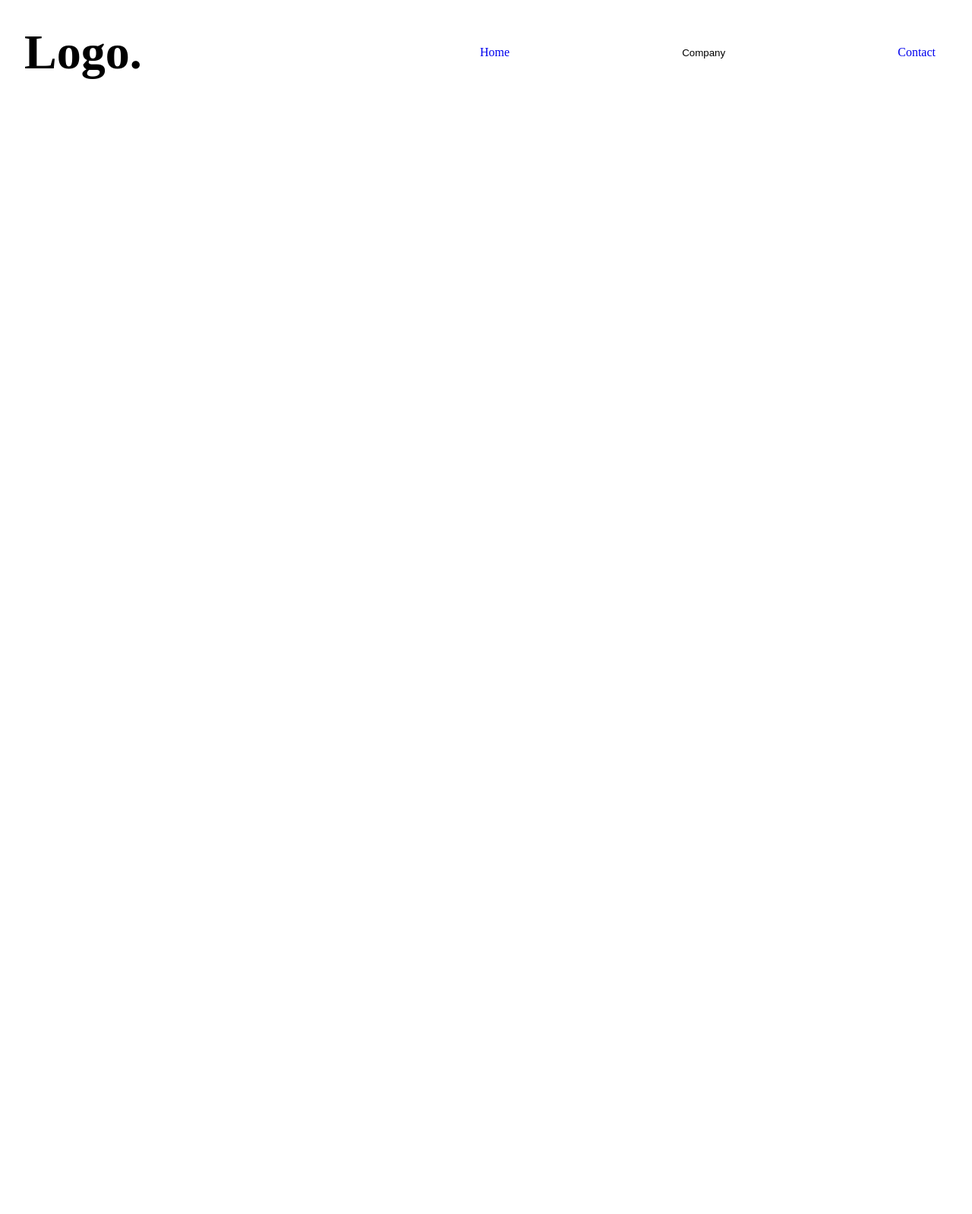
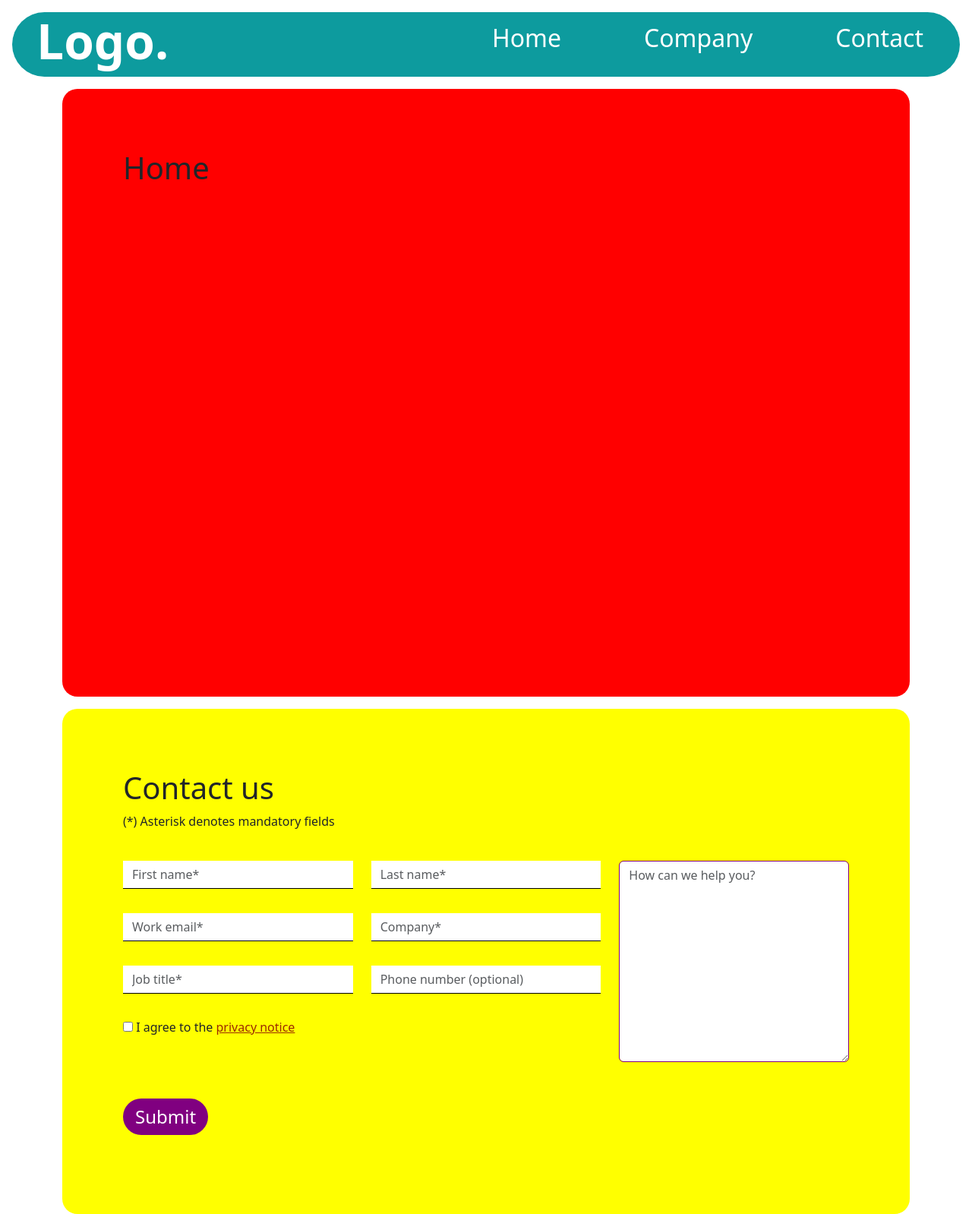
Before and after one commit to Sharad-Shakya-Outside/Web-accessibliity-assignment, a plain HTML site: page index.html in a window 1280 px wide. Shown: the whole page at 76% size. Before the commit the page ends 800 px from the top, so only its background shows below. Drawn offline with nearby package versions, Linux system fonts and the light colour scheme.

Commit message:
WDT24-138 : Contact form created

```diff
--- a/_variables.scss
+++ b/_variables.scss
@@ -0,0 +1,9 @@
+$text-primary: white;
+$text-secondary: black;
+$text-form-link: #9c2a00;
+
+$bg-orangered: #0D9B9E;
+$bg-red: red;
+$bg-yellow: yellow;
+
+$border-purple: purple;
--- a/index.html
+++ b/index.html
@@ -6,21 +6,23 @@
 	<meta name="viewport" content="width=device-width, initial-scale=1.0">
 	<title>Web Accessiblity Assignment</title>
 	<link rel="stylesheet" href="style.css">
+	<link rel="stylesheet" href="https://cdn.jsdelivr.net/npm/bootstrap@5.3.3/dist/css/bootstrap.min.css">
 </head>
 
 <body>
-	<header class="header">
+	<header class="header rounded-pill">
 		<div class="logo">
-			<p>Logo.</p>
+			<h1>Logo.</h1>
 		</div>
 
 		<nav aria-label="Main navigation" class="mega-menu">
-			<ul role="menubar" class="mega-menu__list">
+			<ul role="menu" class="mega-menu__list">
 				<li role="presentation" class="mega-menu__link">
-					<a role="menuitem" href="#">Home</a>
+					<a role="menuitem" href="#home" title="Navigate to home section">Home</a>
 				</li>
 				<li role="presentation" class="mega-menu__link mega-menu__link--dropdown">
-					<button role="menuitem" aria-haspopup="true" aria-expanded="false" aria-controls="primary-dropdown" class="menu-button">Company</button>
+					<button role="menuitem" aria-haspopup="true" aria-expanded="false" aria-controls="primary-dropdown"
+						class="menu-button">Company</button>
 					<ul id="primary-dropdown" role="menu" class="mega-menu__dropdown submenu" hidden>
 						<li role="presentation" class="mega-menu__link">
 							<a role="menuitem" href="#" title="Read about us">About Us</a>
@@ -35,11 +37,57 @@
 							<a role="menuitem" href="#" title="Read our news and articles">Newsletter</a>
 						</li>
 					</ul>
-				<li class="mega-menu__link"><a href="contact.html" target="_blank">Contact</a></li>
+				<li class="mega-menu__link"><a role="menuitem" href="#contact" title="Navigate to contact section">Contact</a></li>
 			</ul>
 		</nav>
 	</header>
 
+	<main class="container">
+		<section id="home" class="home">
+			<header class="home__header">
+				<h1>Home</h1>
+			</header>
+		</section>
+
+		<section id="contact" class="contact">
+			<header class="contact__header">
+				<h1 class="contact__heading">
+					Contact us
+				</h1>
+				<p>(*) Asterisk denotes mandatory fields</p>
+			</header>
+
+			<form action="" class="py-4 contact__form">
+				<div class="row">
+					<div class="col-4">
+						<input type="text" id="first-name" placeholder="First name*" class="form-control" required>
+
+						<input type="email" id="email" placeholder="Work email*" class="form-control" required>
+
+						<input type="text" id="job-title" placeholder="Job title*" class="form-control" required>
+
+						<label for="privacy" class="form-label"><input type="checkbox" id="privacy" name="privacy" required> I agree to the <a href="#">privacy notice</a></label>
+					</div>
+
+					<div class="col-4">
+						<input type="text" id="last-name" placeholder="Last name*" class="form-control" required>
+
+						<input type="text" id="company" placeholder="Company*" class="form-control" required>
+
+						<input type="tel" id="phone" placeholder="Phone number (optional)" class="form-control" required>
+					</div>
+
+					<div class="col-4">
+						<textarea class="form-control h-100" name="help" id="help" placeholder="How can we help you?" required></textarea>
+					</div>
+				</div>
+
+				<button id="submit" type="submit" class="mt-5 contact__submit rounded-pill">Submit</button>
+			</form>
+		</section>
+	</main>
+
+	<script src="https://cdn.jsdelivr.net/npm/bootstrap@5.3.3/dist/js/bootstrap.bundle.min.js" defer></script>
 	<script src="script.js"></script>
 </body>
 
--- a/style.scss
+++ b/style.scss
@@ -1,16 +1,25 @@
 @import './resets';
 @import './variables';
 
+html {
+    scroll-behavior: smooth;
+}
+
 .header {
+    background-color: $bg-orangered;
     display: flex;
     justify-content: space-between;
-    max-width: 100vw;
-    padding: 2rem;
+    max-width: 100%;
+    padding-inline: 2rem;
+    margin: 1rem;
+    position: sticky;
+    top: 0;
 
     .logo {
-        p {
+        h1 {
             font-size: 4rem;
             font-weight: 700;
+            color: $text-primary;
         }
     }
 
@@ -34,8 +43,14 @@
 
             a, button {
                 text-decoration: none;
-                background-color: white;
+                font-size: 2rem;
                 border: none;
+                color: $text-primary;
+                background-color: transparent;
+            }
+
+            [role="menuitem"]:focus {
+                outline: 2px solid $text-primary;
             }
 
             &--dropdown {
@@ -47,7 +62,7 @@
 
                 .menu-button:focus,
                 [role="menuitem"]:focus {
-                    outline: 2px solid blue;
+                    outline: 2px solid $text-primary;
                 }
             }
         }
@@ -56,25 +71,73 @@
             list-style: none;
             display: none;
             position: absolute;
-            top: 2rem;
+            top: 4rem;
             padding: 1rem;
-            border: 1px solid black;
+            border-radius: 1rem;
+            background-color: $text-primary;
 
             &__hidden {
                 display: none;
+            }
+
+            #{$self}__link {
+                a {
+                    color: $text-secondary;
+                }
             }
         }
     }
 }
 
-.form-container {
-    max-width: 1000px;
-    margin-inline: auto;
-    padding: 1rem;
+.container {
+    .home {
+        height: 100vh;
+        background-color: $bg-red;
+        border-radius: 20px;
+        padding: 5rem;
+        margin-bottom: 1rem;
+    }
 
-    .form-header {
-        .heading {
-            margin-bottom: 1rem;
+    .contact {
+        $self: ".contact";
+
+        background-color: $bg-yellow;
+        border-radius: 20px;
+        padding: 5rem;
+
+        &__form {
+
+            input {
+                margin-bottom: 2rem;
+                border: none;
+                border-radius: 0;
+                border-bottom: 1px solid $text-secondary;
+            }
+
+            textarea {
+                border: none;
+                border: 1px solid $border-purple;
+            }
+
+            a {
+                color: $text-form-link;
+            }
+        }
+
+        &__submit {
+            font-size: 1.5rem;
+            line-height: 2rem;
+            padding-inline: 1rem;
+            padding-block: 0.5rem;
+            border: none;
+            color: $text-primary;
+
+            background-color: $border-purple;
+        }
+
+        &__submit:hover {
+            background-color: $text-primary;
+            color: $text-secondary;
         }
     }
 }
```
Also changed, not shown: contact.html (deleted, +0 -67 lines), style.css, 1 other file.
